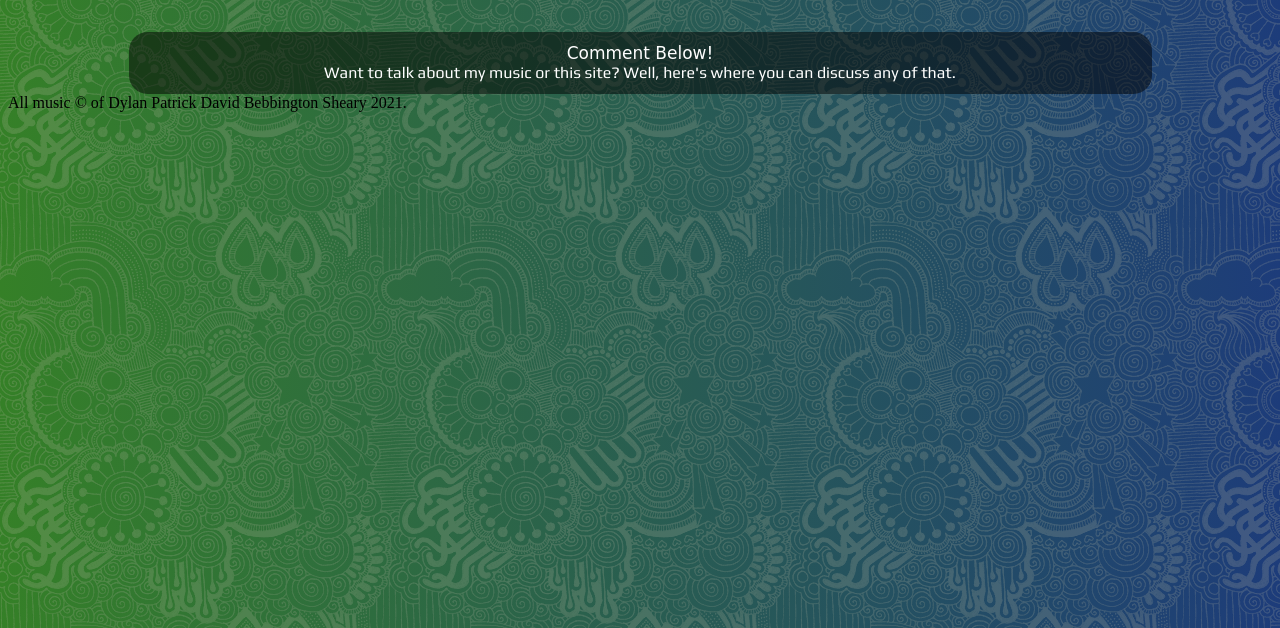
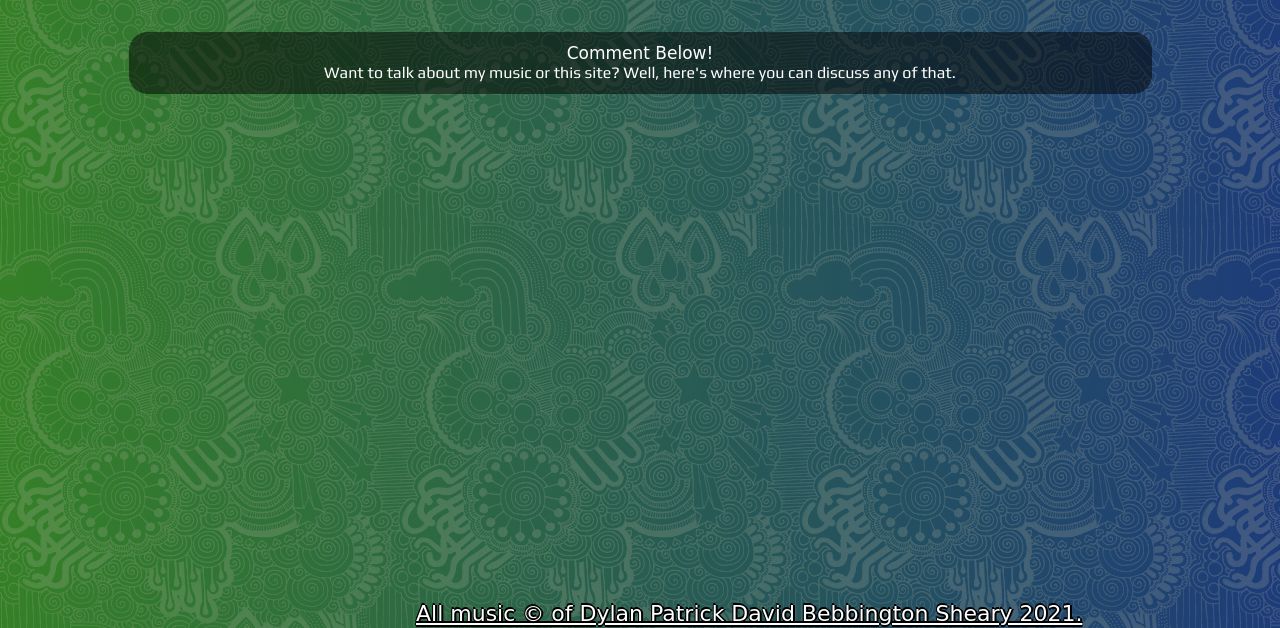
Before and after one commit to Dylan-Bebbington-Sheary/dylan-sheary-music-portfolio, a plain HTML site: page comments.html in a window 1280 px wide. Shown: the part 172-800 px from the top of the page. Drawn offline with Linux system fonts and the light colour scheme; a script that the page names is missing; a web font is replaced by a local one.

Commit message:
Update comments.html

```diff
--- a/comments.html
+++ b/comments.html
@@ -73,9 +73,9 @@
         </section>
 
         <!--Display the copyright owner-->
-        <div class="footer">
+        <footer>
             All music &copy; of Dylan Patrick David Bebbington Sheary 2021.
-        </div>
+        </FOOTER>
 
     </body>
 
```
